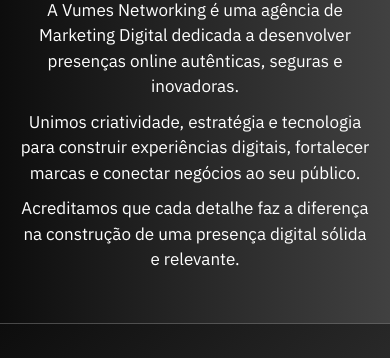
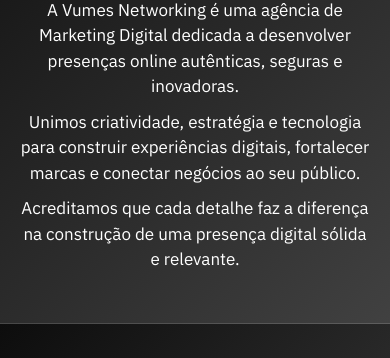
Before and after one commit to igordjmoura/vumes-networking, a plain HTML site: page index.html in a window 390 px wide. Shown: the part 8533-8891 px from the top of the page. Drawn offline with nearby package versions, Linux system fonts and the light colour scheme.

Commit message:
fix: about background

```diff
--- a/src/css/responsive-grid.css
+++ b/src/css/responsive-grid.css
@@ -325,6 +325,11 @@
         padding: 0 var(--section-inline-padding) 3rem;
     }
 
+    .about,
+    .about .about-title {
+        background: linear-gradient(135deg, rgb(13, 13, 13), rgb(65, 65, 65));
+    }
+
     .about .about-info {
         width: 100%;
         padding: 1rem 0 2rem;
```
